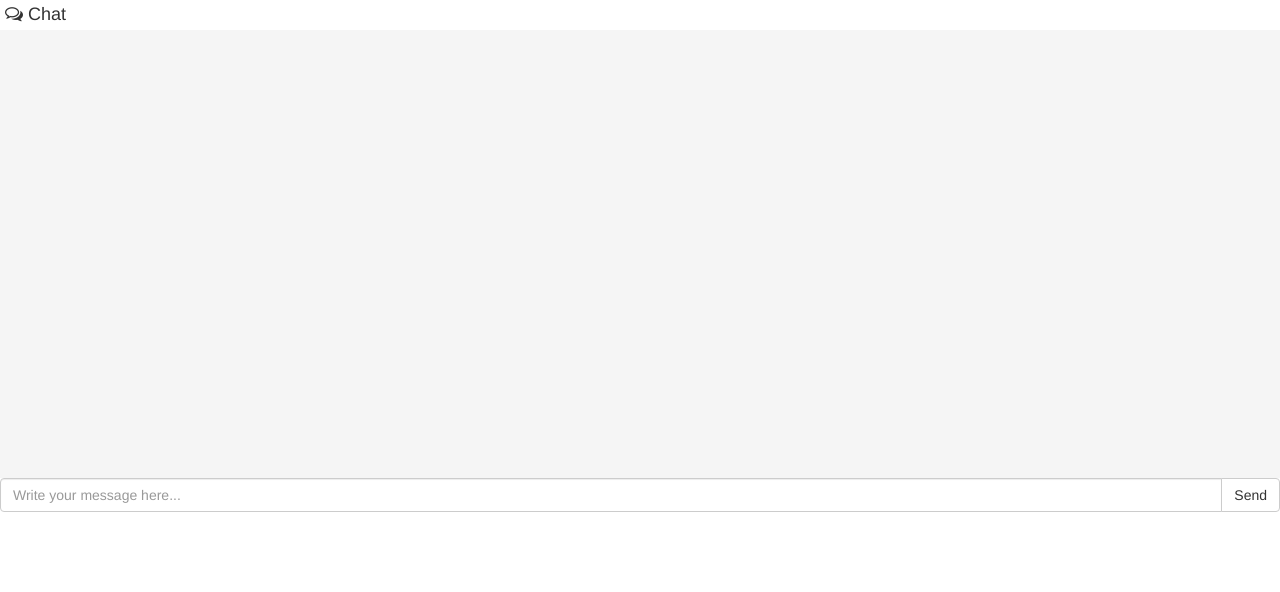
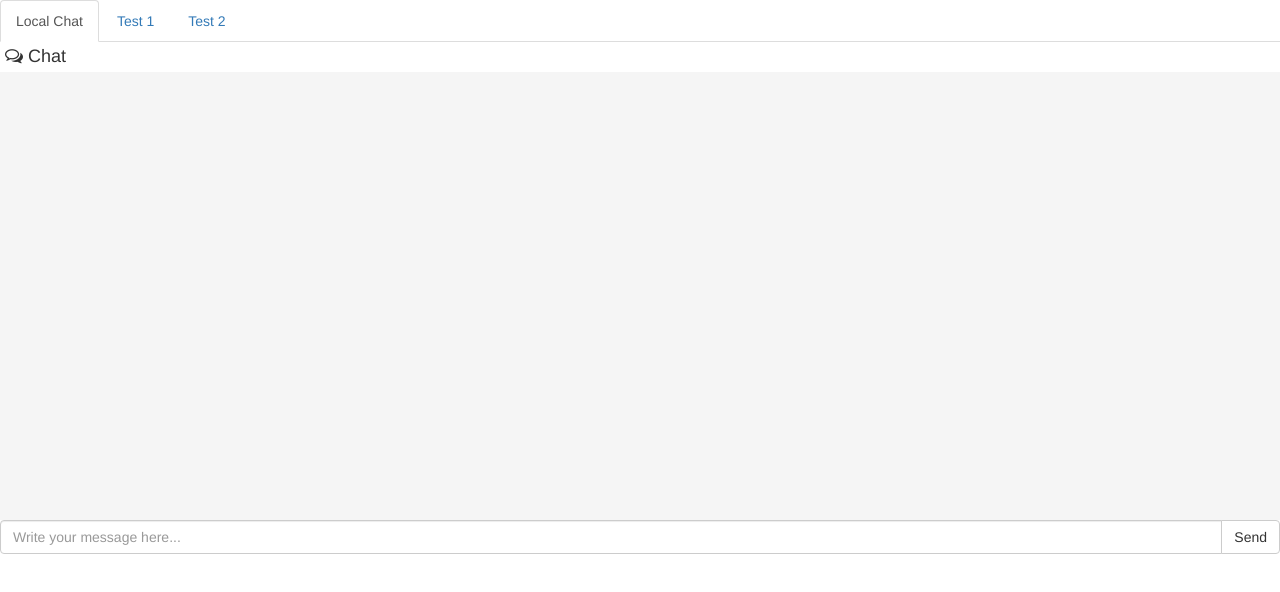
Before and after one commit to nooperation/SLWebsocketBot, a React (Create React App) app in the folder SimpleBot.Frontend/: page / in a window 1280 px wide. Shown: the top 592 px of the page. Built offline with nearby package versions, Linux system fonts and the light colour scheme.

Commit message:
Added basic tabs

```diff
--- a/SimpleBot.Frontend/src/App.js
+++ b/SimpleBot.Frontend/src/App.js
@@ -3,7 +3,7 @@ import SampleSession from './Samples.js';
 import Chat from './Chat.js';
 import './App.css';
 import 'bootstrap/dist/css/bootstrap.css';
-
+import { Tabs, TabItem } from './Tabs.js';
 
 class App extends Component {
   constructor() {
@@ -85,7 +85,17 @@ class App extends Component {
     return (
       <div className="App">
         <link rel="stylesheet" href="https://cdnjs.cloudflare.com/ajax/libs/font-awesome/4.5.0/css/font-awesome.min.css" />
-        <Chat title="Chat" messages={this.state.messages} onSendMessage={this.handleOnSendMessage}/>
+        <Tabs className="nav nav-tabs">
+          <TabItem header="Local Chat">
+            <Chat title="Chat" messages={this.state.messages} onSendMessage={this.handleOnSendMessage} />
+          </TabItem>
+          <TabItem header="Test 1">
+            <Chat title="Null chat" messages={[]} />
+          </TabItem>
+          <TabItem header="Test 2">
+            <h2>Test 2</h2>
+          </TabItem>
+        </Tabs>
       </div>
     );
   }
--- a/SimpleBot.Frontend/src/Chat.js
+++ b/SimpleBot.Frontend/src/Chat.js
@@ -57,9 +57,9 @@ class ChatContent extends Component {
     return (
       <article id="foobar" className="box-body chat-container-body" ref={chat_list => this.chat_list = chat_list} onScroll={this.handleOnScroll}>
         {
-          this.props.messages.map(function (item) {
+          this.props.messages.map(function (item, index) {
             return (
-              <ChatItem message={item} />
+              <ChatItem key={index} message={item} />
             );
           })
         }
@@ -100,7 +100,7 @@ class ChatInput extends Component {
       <footer className="chat-container-footer">
         <form onSubmit={this.handleSubmit} action="#">
           <div className="input-group">
-            <input className="form-control" type="text" autocomplete="off" placeholder="Write your message here..." value={this.state.message} onChange={this.handleChange}  />
+            <input className="form-control" type="text" autoComplete="off" placeholder="Write your message here..." value={this.state.message} onChange={this.handleChange}  />
             <span className="input-group-btn">
               <button className="btn btn-default" type="button" onClick={this.handleSubmit}>Send</button>
             </span>
--- /dev/null
+++ b/SimpleBot.Frontend/src/Tabs.js
@@ -0,0 +1,48 @@
+
+import React, { Component } from 'react';
+import 'bootstrap/dist/css/bootstrap.css';
+
+export class TabItem extends Component {
+  render() {
+    return (
+      <div className="tab-item-contents">{this.props.children}</div>
+    );
+  }
+}
+
+export class Tabs extends Component {
+  constructor() {
+    super();
+
+    this.state = {
+      active_child_index: 0
+    };
+
+    this.handleOnClick = this.handleOnClick.bind(this);
+  }
+
+  handleOnClick(index) {
+    this.setState(state => {
+      state.active_child_index = index;
+    });
+  }
+
+  render() {
+    return (
+      <div>
+        <ul className="nav nav-tabs">
+          {
+            this.props.children.map((item, index) => {
+              return (
+                <li className={(index == this.state.active_child_index) ? 'active' : ''} key={index}>
+                  <a href="#" onClick={() => this.handleOnClick(index)}>{item.props.header}</a>
+                </li>
+              )
+            })
+          }
+        </ul>
+        {this.props.children[this.state.active_child_index]}
+      </div>
+    );
+  }
+}
```
